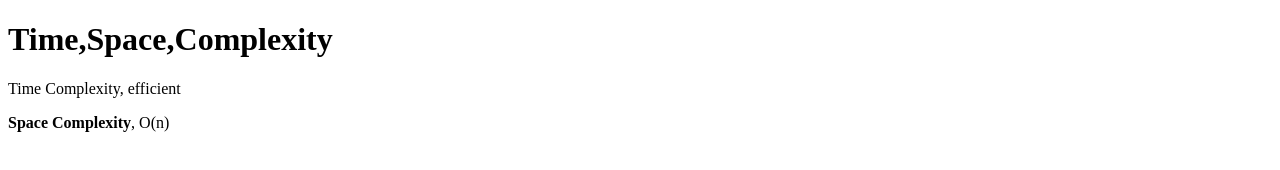
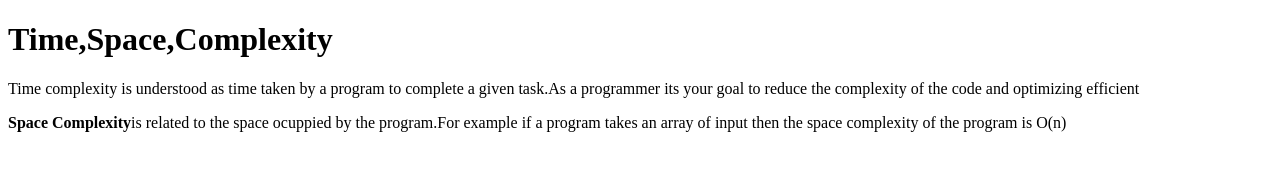
Before and after one commit to acciojob/time-and-space-complexity-tilak2276, a website: page main.html in a window 1280 px wide. Drawn offline with Linux system fonts and the light colour scheme.

Commit message:
created a submission

```diff
--- a/main.html
+++ b/main.html
@@ -9,8 +9,8 @@
 <body>
 	<!-- the entire body must be written by student -->
 	<h1>Time,Space,Complexity</h1>
-	<p>Time Complexity, efficient</p>
-	<p><b>Space Complexity</b>, O(n)</p>
+	<p>Time complexity is understood as time taken by a program to complete a given task.As a programmer its your goal to reduce the complexity of the code and optimizing  efficient</p>
+	<p><b>Space Complexity</b>is related to the space ocuppied by the program.For example if a program takes an array of input then the space complexity of the program is O(n)</p>
 
     <script type="text/javascript" src="./script.js">
 </script>
```
